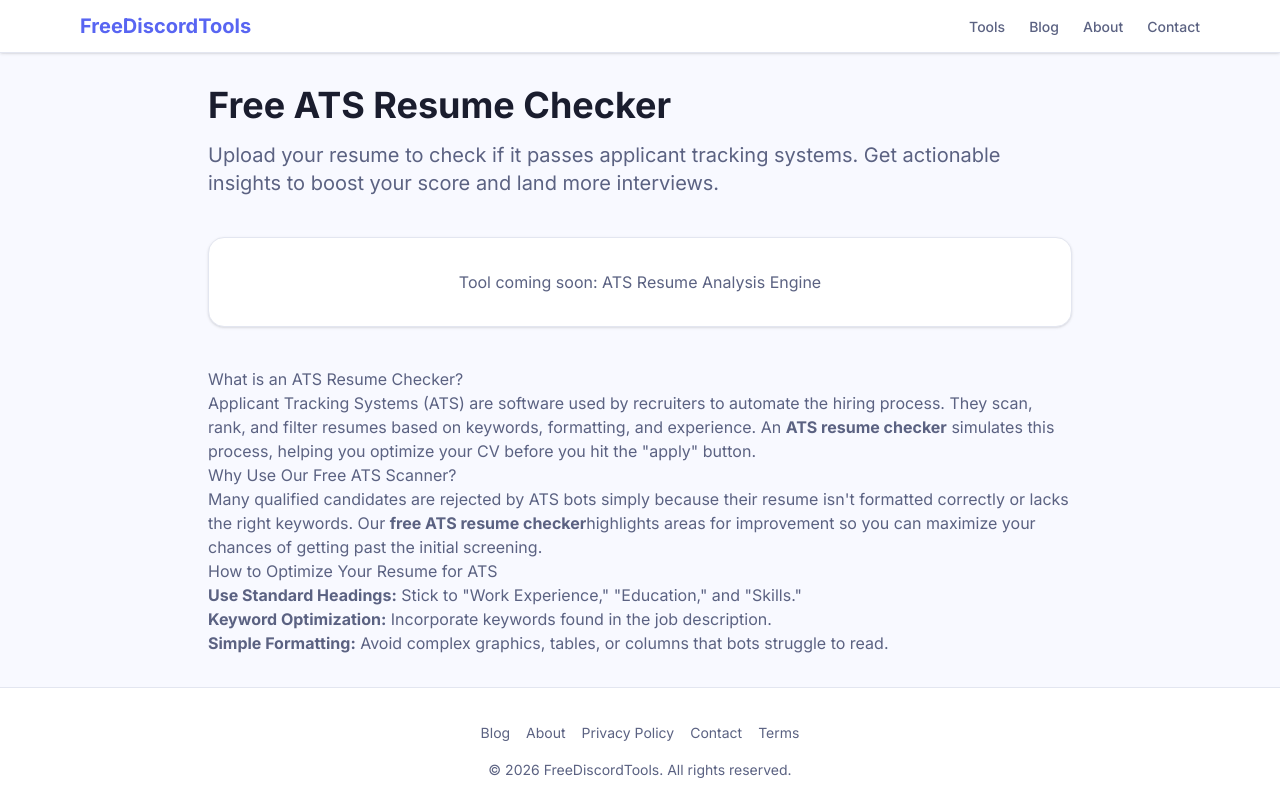
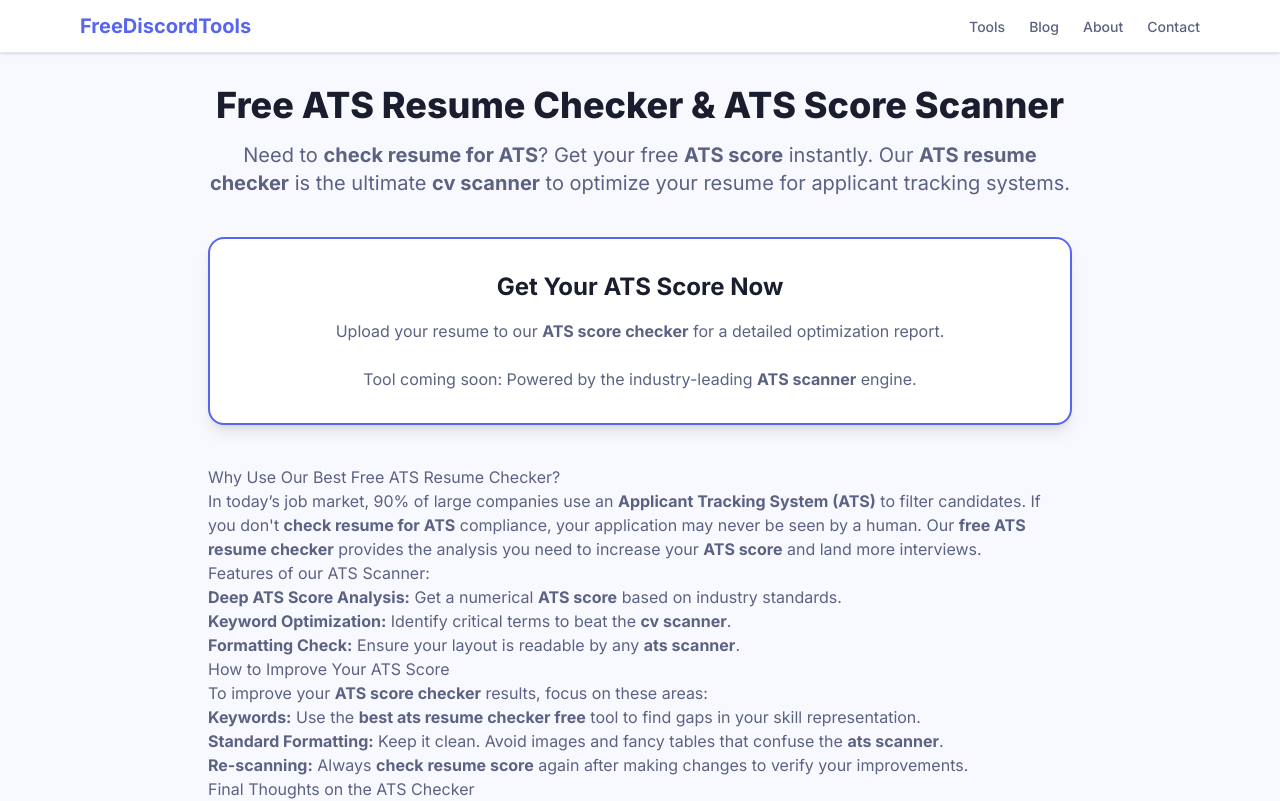
Before and after one commit to jassu-dev/freediscordtools, a Next.js app: page /tools/ats-resume-checker in a window 1280 px wide. Shown: the top 801 px of the page. Built offline with nearby package versions, Linux system fonts and the light colour scheme.

Commit message:
feat(seo): aggressive keyword optimization for ATS Resume Checker page

```diff
--- a/src/app/tools/ats-resume-checker/page.tsx
+++ b/src/app/tools/ats-resume-checker/page.tsx
@@ -1,66 +1,104 @@
 import type { Metadata } from 'next';
 import { seoConfig } from '@/config/seo';
+import FaqSchema from '@/components/seo/FaqSchema';
+import WebSiteSchema from '@/components/seo/WebSiteSchema';
 
 export const metadata: Metadata = {
-  title: 'Free ATS Resume Checker | Optimize Your CV for ATS',
+  title: 'Free ATS Resume Checker & ATS Score Scanner (2026)',
   description:
-    'Free ATS resume checker. Optimize your CV for applicant tracking systems (ATS) instantly. Analyze your resume keywords, format, and score to get hired faster.',
+    'Use our free ATS resume checker to get your ATS score instantly. The best free ATS scanner to check resume for ATS compatibility, keyword optimization, and CV scoring.',
   keywords: [
     'ats resume checker',
+    'ats resume checker free',
+    'check resume for ats',
+    'resume ats checker',
+    'ats score',
+    'ats scanner',
+    'cv scanner',
     'free ats resume checker',
+    'resume score',
+    'resume checker free',
+    'resume score checker',
+    'ats score checker free',
+    'best ats resume checker free',
     'ats score checker',
-    'cv scanner',
-    'resume scanner',
-    'check resume for ats',
-    'ats optimization tool',
-    'resume score',
+    'check resume score',
+    'ats score check',
   ],
   alternates: {
     canonical: `${seoConfig.baseUrl}/tools/ats-resume-checker/`,
   },
 };
 
-const PAGE_URL = `${seoConfig.baseUrl}/tools/ats-resume-checker/`;
+const faqItems = [
+  {
+    question: 'What is an ATS resume checker?',
+    answer: 'An ATS resume checker is an online tool that simulates how Applicant Tracking Systems (ATS) scan, analyze, and score your resume. It identifies missing keywords, formatting errors, and structural issues that could prevent your CV from reaching a human recruiter.',
+  },
+  {
+    question: 'How does the free ATS score checker work?',
+    answer: 'Our free ATS score checker analyzes your resume content against common ATS parsing rules. It checks for keyword density, proper heading usage, file compatibility, and structural clarity to calculate an ATS score that reflects your optimization level.',
+  },
+  {
+    question: 'How do I check my resume score for free?',
+    answer: 'You can check your resume score for free using our dedicated ATS scanner. Simply upload your resume or paste your text content to receive an instant analysis, actionable feedback, and your comprehensive ATS score.',
+  },
+  {
+    question: 'What is a good ATS score?',
+    answer: 'A good ATS score is generally above 80/100. This indicates that your resume is well-structured, contains relevant job keywords, and is easily readable by parsing software. Aiming for an ATS score in the 90s provides the best chance of bypassing automated filters.',
+  },
+  {
+    question: 'Why is my resume failing the ATS scanner?',
+    answer: 'If your resume is failing the ATS scanner, it is likely due to: 1. Use of complex graphics/tables, 2. Non-standard headings, 3. Lack of industry-specific keywords, or 4. Using a file format not supported by the system (always use .docx or PDF).',
+  },
+];
 
 export default function AtsResumeCheckerPage() {
   return (
     <div className="max-w-4xl mx-auto px-4 py-8">
-      <header className="mb-10">
-        <h1 className="text-4xl font-bold text-[#1a1d2e] mb-4">Free ATS Resume Checker</h1>
+      <WebSiteSchema />
+      <FaqSchema items={faqItems} />
+
+      <header className="mb-10 text-center">
+        <h1 className="text-4xl font-extrabold text-[#1a1d2e] mb-4">Free ATS Resume Checker & ATS Score Scanner</h1>
         <p className="text-xl text-[#5b6282]">
-          Upload your resume to check if it passes applicant tracking systems. Get actionable insights to boost your score and land more interviews.
+          Need to <strong>check resume for ATS</strong>? Get your free <strong>ATS score</strong> instantly. Our <strong>ATS resume checker</strong> is the ultimate <strong>cv scanner</strong> to optimize your resume for applicant tracking systems.
         </p>
       </header>
 
-      {/* Placeholder for the tool component */}
-      <section className="bg-white p-8 rounded-2xl border border-[#E3E6F0] mb-10 shadow-sm">
-        <p className="text-center text-[#5b6282]">Tool coming soon: ATS Resume Analysis Engine</p>
+      <section className="bg-white p-8 rounded-2xl border-2 border-[#5865F2] mb-10 shadow-lg text-center">
+        <h2 className="text-2xl font-bold mb-4">Get Your ATS Score Now</h2>
+        <p className="text-[#5b6282] mb-6">Upload your resume to our <strong>ATS score checker</strong> for a detailed optimization report.</p>
+        <p className="text-[#5b6282]">Tool coming soon: Powered by the industry-leading <strong>ATS scanner</strong> engine.</p>
       </section>
 
-      {/* Detailed Article Section */}
       <article className="prose prose-lg max-w-none text-[#5b6282]">
-        <h2>What is an ATS Resume Checker?</h2>
+        <h2>Why Use Our Best Free ATS Resume Checker?</h2>
         <p>
-          Applicant Tracking Systems (ATS) are software used by recruiters to automate the hiring process.
-          They scan, rank, and filter resumes based on keywords, formatting, and experience.
-          An <strong>ATS resume checker</strong> simulates this process, helping you optimize your CV
-          before you hit the "apply" button.
+          In today’s job market, 90% of large companies use an <strong>Applicant Tracking System (ATS)</strong> to filter candidates. If you don't <strong>check resume for ATS</strong> compliance, your application may never be seen by a human. Our <strong>free ATS resume checker</strong> provides the analysis you need to increase your <strong>ATS score</strong> and land more interviews.
         </p>
 
-        <h2>Why Use Our Free ATS Scanner?</h2>
+        <h3>Features of our ATS Scanner:</h3>
+        <ul>
+          <li><strong>Deep ATS Score Analysis:</strong> Get a numerical <strong>ATS score</strong> based on industry standards.</li>
+          <li><strong>Keyword Optimization:</strong> Identify critical terms to beat the <strong>cv scanner</strong>.</li>
+          <li><strong>Formatting Check:</strong> Ensure your layout is readable by any <strong>ats scanner</strong>.</li>
+        </ul>
+
+        <h2>How to Improve Your ATS Score</h2>
         <p>
-          Many qualified candidates are rejected by ATS bots simply because their resume isn't
-          formatted correctly or lacks the right keywords. Our <strong>free ATS resume checker</strong>
-          highlights areas for improvement so you can maximize your chances of getting past the initial
-          screening.
+          To improve your <strong>ATS score checker</strong> results, focus on these areas:
         </p>
+        <ol>
+          <li><strong>Keywords:</strong> Use the <strong>best ats resume checker free</strong> tool to find gaps in your skill representation.</li>
+          <li><strong>Standard Formatting:</strong> Keep it clean. Avoid images and fancy tables that confuse the <strong>ats scanner</strong>.</li>
+          <li><strong>Re-scanning:</strong> Always <strong>check resume score</strong> again after making changes to verify your improvements.</li>
+        </ol>
 
-        <h2>How to Optimize Your Resume for ATS</h2>
-        <ul>
-          <li><strong>Use Standard Headings:</strong> Stick to "Work Experience," "Education," and "Skills."</li>
-          <li><strong>Keyword Optimization:</strong> Incorporate keywords found in the job description.</li>
-          <li><strong>Simple Formatting:</strong> Avoid complex graphics, tables, or columns that bots struggle to read.</li>
-        </ul>
+        <h2>Final Thoughts on the ATS Checker</h2>
+        <p>
+          Don't let an automated <strong>cv scanner</strong> reject your dream job. Use our <strong>free ats resume checker</strong> regularly. Whether you call it an <strong>ats scanner</strong>, <strong>resume score checker</strong>, or <strong>ats score checker free</strong> tool, the goal remains the same: beating the bots and getting hired.
+        </p>
       </article>
     </div>
   );
```
